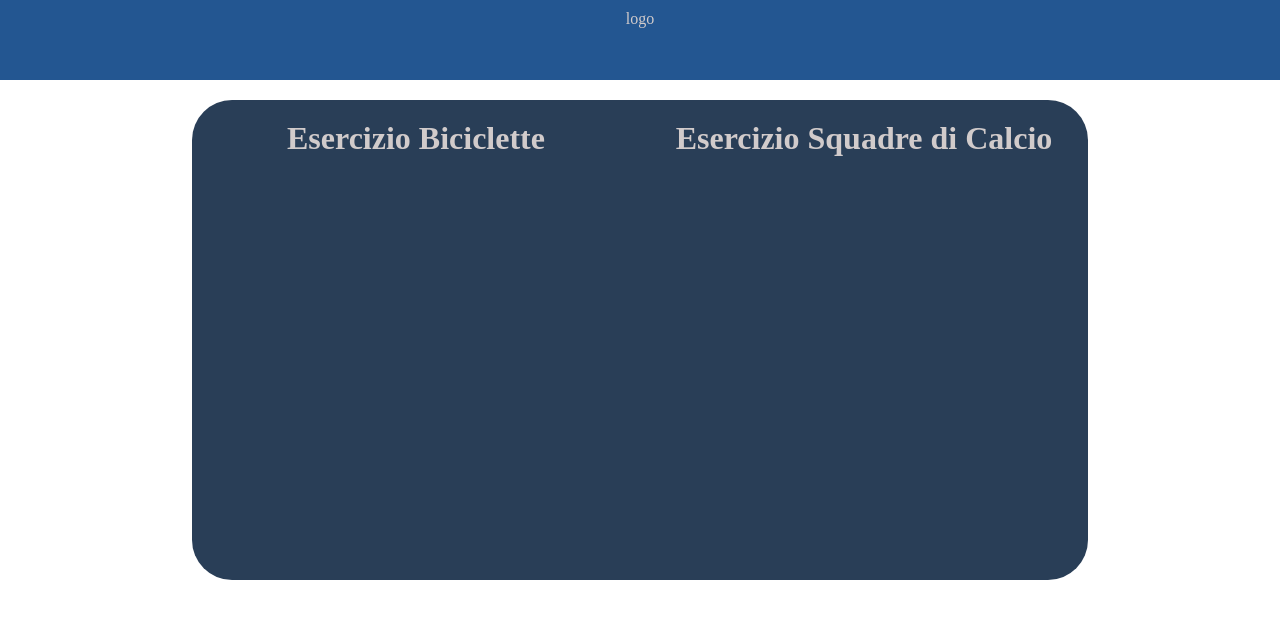
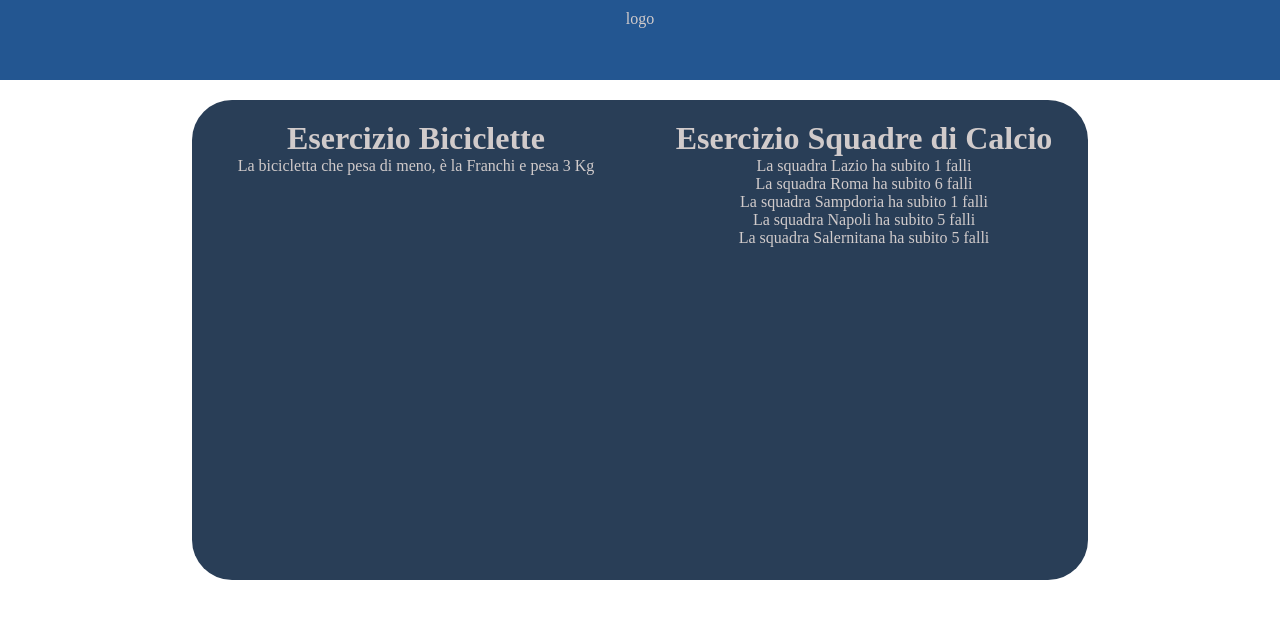
Before and after one commit to LeonardoFilesi/js-snack-es6, a plain HTML site: page index.html in a window 1280 px wide. Drawn offline with Linux system fonts and the light colour scheme.

Commit message:
feat: :sparkles: Adds: exercise completition

```diff
--- a/index.html
+++ b/index.html
@@ -20,11 +20,11 @@
         <div class="main-container flex">
             <div class="container-column">
                 <h1>Esercizio Biciclette</h1>
-                <p class="exercise1-results"></p>
+                <p id="exercise1-results"></p>
             </div>
             <div class="container-column">
                 <h1>Esercizio Squadre di Calcio</h1>
-                <p class="exercise2-results"></p>
+                <p id="exercise2-results"></p>
             </div>
         </div>
     </main>
--- a/js/script.js
+++ b/js/script.js
@@ -16,14 +16,26 @@ const bikesArray = [
     },
 ];
 // debug
-console.log(bikesArray);
+console.table(bikesArray);
 // calcolo quale, dall'Array, è la bicicletta col valore "peso" più basso
 // stabilisco prima una variabile che comprende solo il valore del peso
-let pesoBikesArray = bikesArray.peso;
+/* let pesoBikesArray = bikesArray.peso;
 let pesoMinimoArray = Math.min(pesoBikesArray);
-console.log(pesoMinimoArray);
+console.log(pesoMinimoArray); */
+let lightBike = bikesArray[0];
+// console.log('light', lightBike);
+
+bikesArray.forEach((element) =>{
+    // console.log(element);
+    if (element.peso < lightBike.peso)
+    lightBike = element;
+});
+
+console.log(lightBike);
+
+
 // e la stampo
-document.getElementsByClassName("exercise1-results").innerHTML = `${pesoMinimoArray}`;
+document.getElementById("exercise1-results").innerHTML = `La bicicletta che pesa di meno, è la ${lightBike.nome} e pesa ${lightBike.peso} Kg`;
 
 // ESERCIZIO SQUADRE DI CALCIO
 // stabilisco un Array di squadre di calcio specificandone
@@ -33,23 +45,23 @@ document.getElementsByClassName("exercise1-results").innerHTML = `${pesoMinimoAr
 // ma attribuirò 0 a questi ultimi due fattori
 const footballSquads = [
     {
-        nome: "Lazio",
+        squadName: "Lazio",
         puntiFatti: 0,
         falliSubiti: 0,
     },    {
-        nome: "Roma",
+        squadName: "Roma",
         puntiFatti: 0,
         falliSubiti: 0,
     },    {
-        nome: "Sampdoria",
+        squadName: "Sampdoria",
         puntiFatti: 0,
         falliSubiti: 0,
     },    {
-        nome: "Napoli",
+        squadName: "Napoli",
         puntiFatti: 0,
         falliSubiti: 0,
     },    {
-        nome: "Salernitana",
+        squadName: "Salernitana",
         puntiFatti: 0,
         falliSubiti: 0,
     },
@@ -58,14 +70,29 @@ const footballSquads = [
  /* const punti = Math.floor(Math.random() * 12) + 1;
 
  const falli = Math.floor(Math.random() * 12) + 1; */
+/*
+ for (let i = 0; i < footballSquads.length; i++) {
 
- for (let i = 0; i < footballSquads.length; i++) {
-    footballSquads[i].puntiFatti = Math.floor(Math.random() * 12) + 1;
     footballSquads[i].falliSubiti = Math.floor(Math.random() * 12) + 1;
- }
+ } */
 
- const footballSquadsStat = footballSquads.map (({nome, falliSubiti}) => ({nome, falliSubiti}));
- console.log(footballSquadsStat);
+ footballSquads.forEach((team) => {
+    team.puntiFatti = Math.floor(Math.random() * 12) + 1;
+    team.falliSubiti = Math.floor(Math.random() * 12) + 1;
+    // console.log(team);
+});
+console.table(footballSquads);
 
 
- document.getElementsByClassName("exercise2-results").innerHTML = `${footballSquadsStat}`;
+const footballSquadsStat = footballSquads.map (({squadName, falliSubiti}) => ({squadName, falliSubiti}));
+console.table(footballSquadsStat);
+
+/*  */
+
+footballSquadsStat.forEach((teamStats) => {
+    document.getElementById("exercise2-results").innerHTML += `<div>La squadra ${teamStats.squadName} ha subito ${teamStats.falliSubiti} falli</div>`;
+});
+
+// forEach
+// map [stesso n items ]
+// filter [0 a n item]
```
